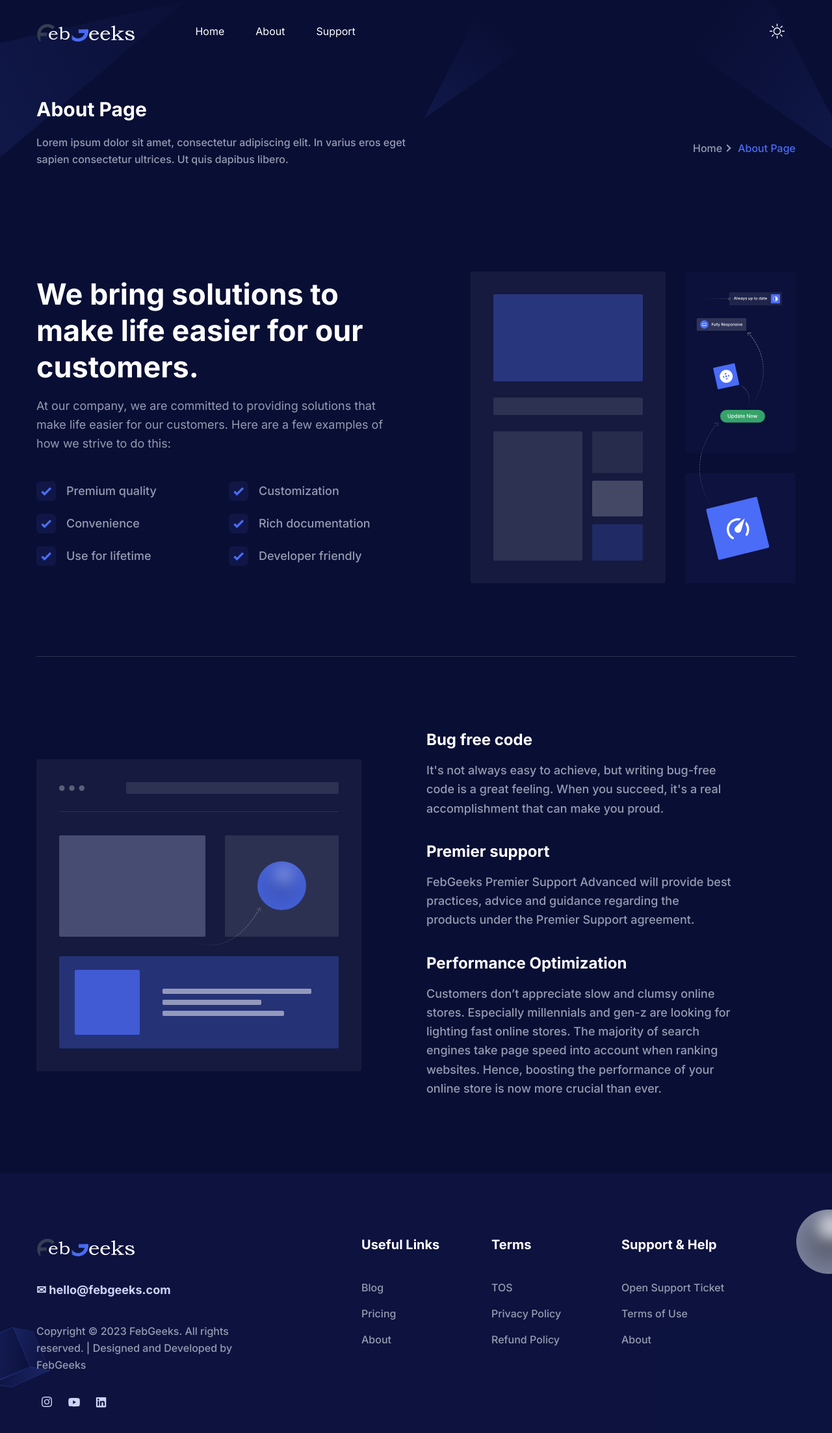
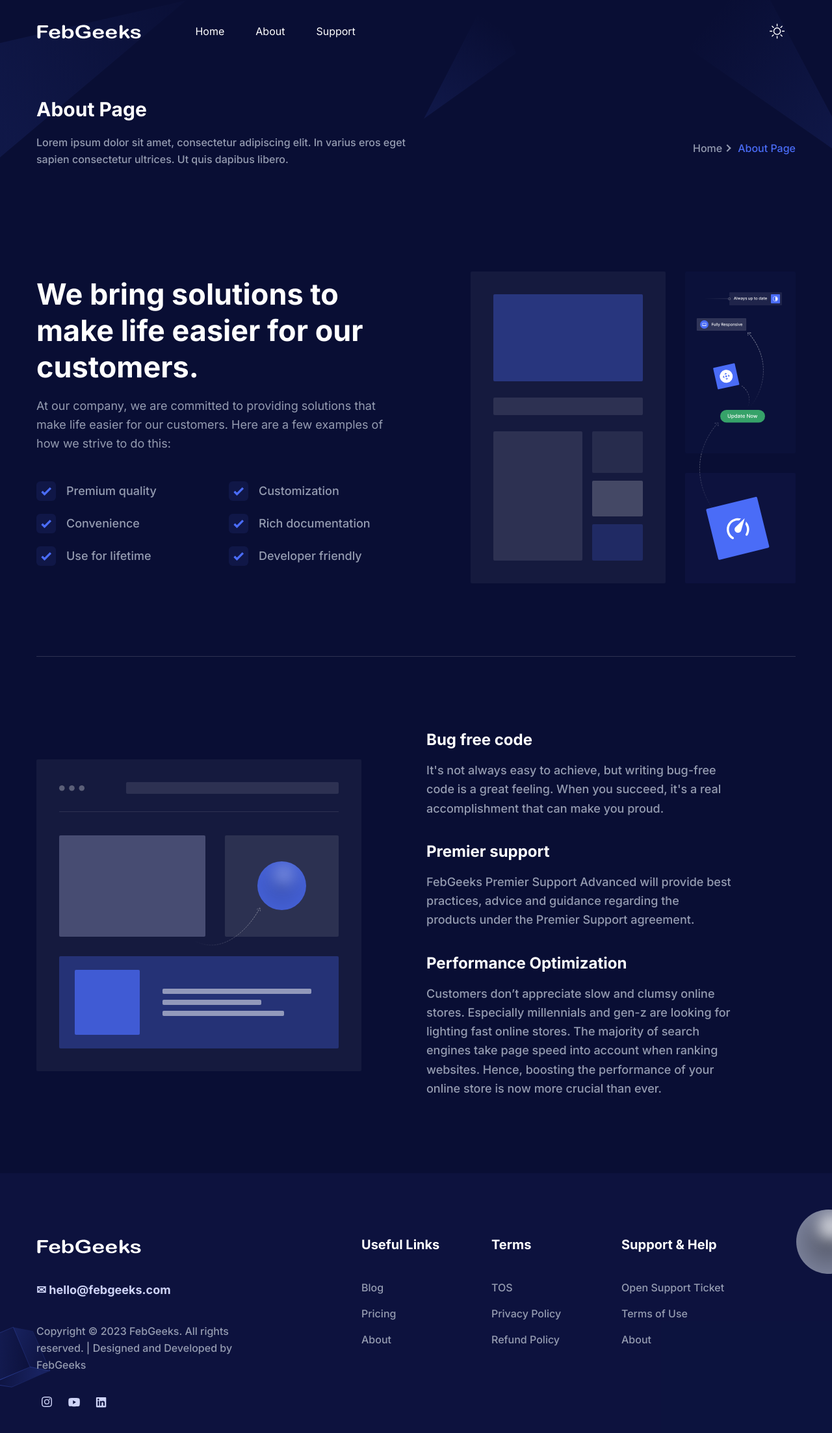
Before and after one commit to febgeeks/febgeeks-infotech, a Next.js app: page /about in a window 1280 px wide. Shown: the top 2206 px of the page at 65% size. Built offline with nearby package versions, Linux system fonts and the light colour scheme.

Commit message:
logo updation

```diff
--- a/components/Footer/index.jsx
+++ b/components/Footer/index.jsx
@@ -15,14 +15,14 @@ const Footer = () => {
 
                 <Link href="/" className="mb-8 inline-block">
                   <Image
-                    src="/images/logo/namelogo2.png"
+                    src="/images/logo/namerecovered2.png"
                     alt="logo"
                     className="w-full dark:hidden"
                     width={140}
                     height={30}
                   />
                   <Image
-                    src="/images/logo/namelogo.png"
+                    src="/images/logo/namerecovered.png"
                     alt="logo"
                     className="hidden w-full dark:block"
                     width={140}
--- a/components/Header/index.jsx
+++ b/components/Header/index.jsx
@@ -54,14 +54,14 @@ const Header = () => {
                 } `}
               >
                 <Image
-                  src="/images/logo/namelogo2.png"
+                  src="/images/logo/namerecovered2.png"
                   alt="logo"
                   width={140}
                   height={30}
                   className="w-full dark:hidden"
                 />
                 <Image
-                  src="/images/logo/namelogo.png"
+                  src="/images/logo/namerecovered.png"
                   alt="logo"
                   width={140}
                   height={30}
```
Also changed, not shown: public/images/logo/namerecovered.png (added), public/images/logo/namerecovered2.png (added).
